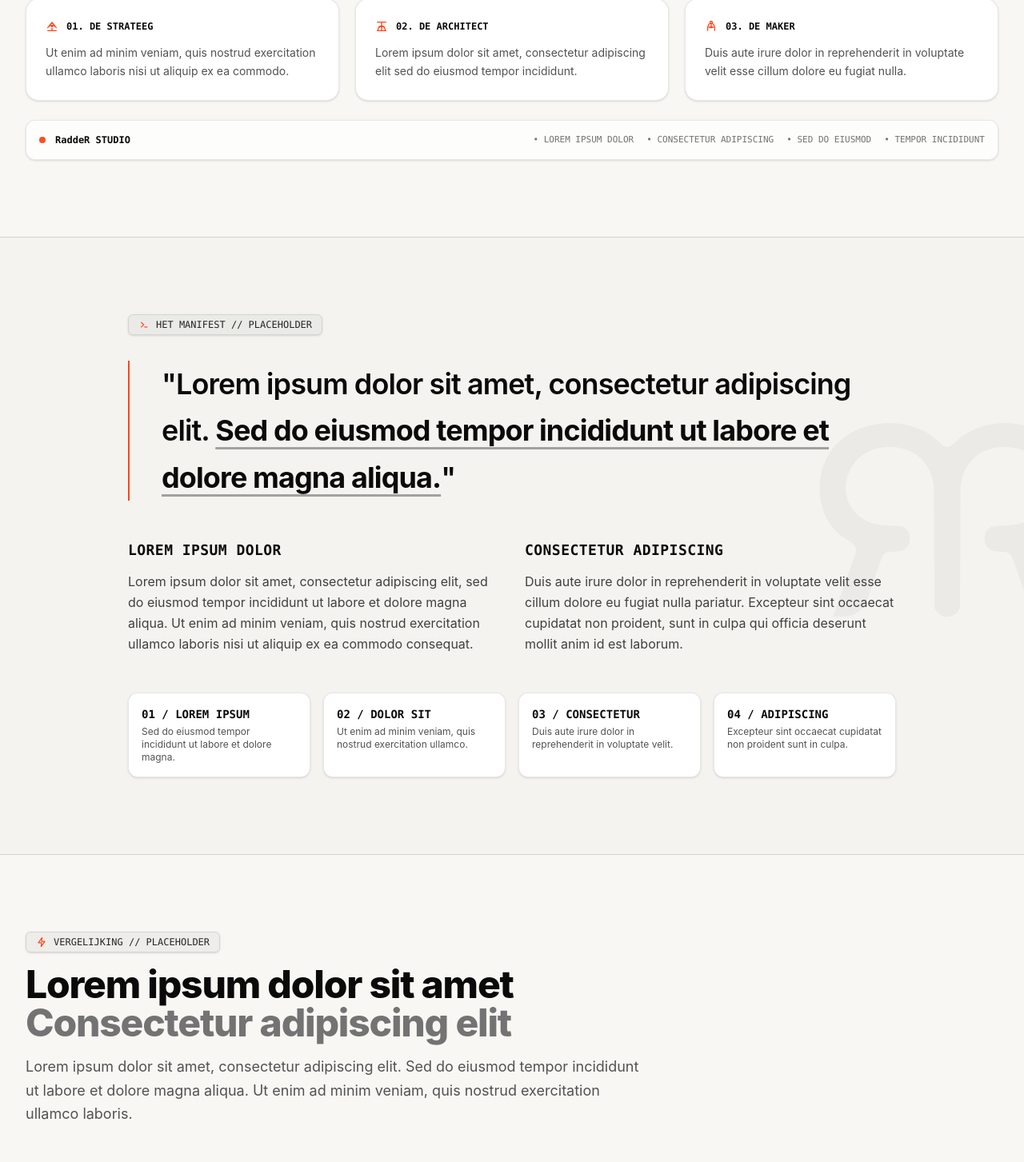
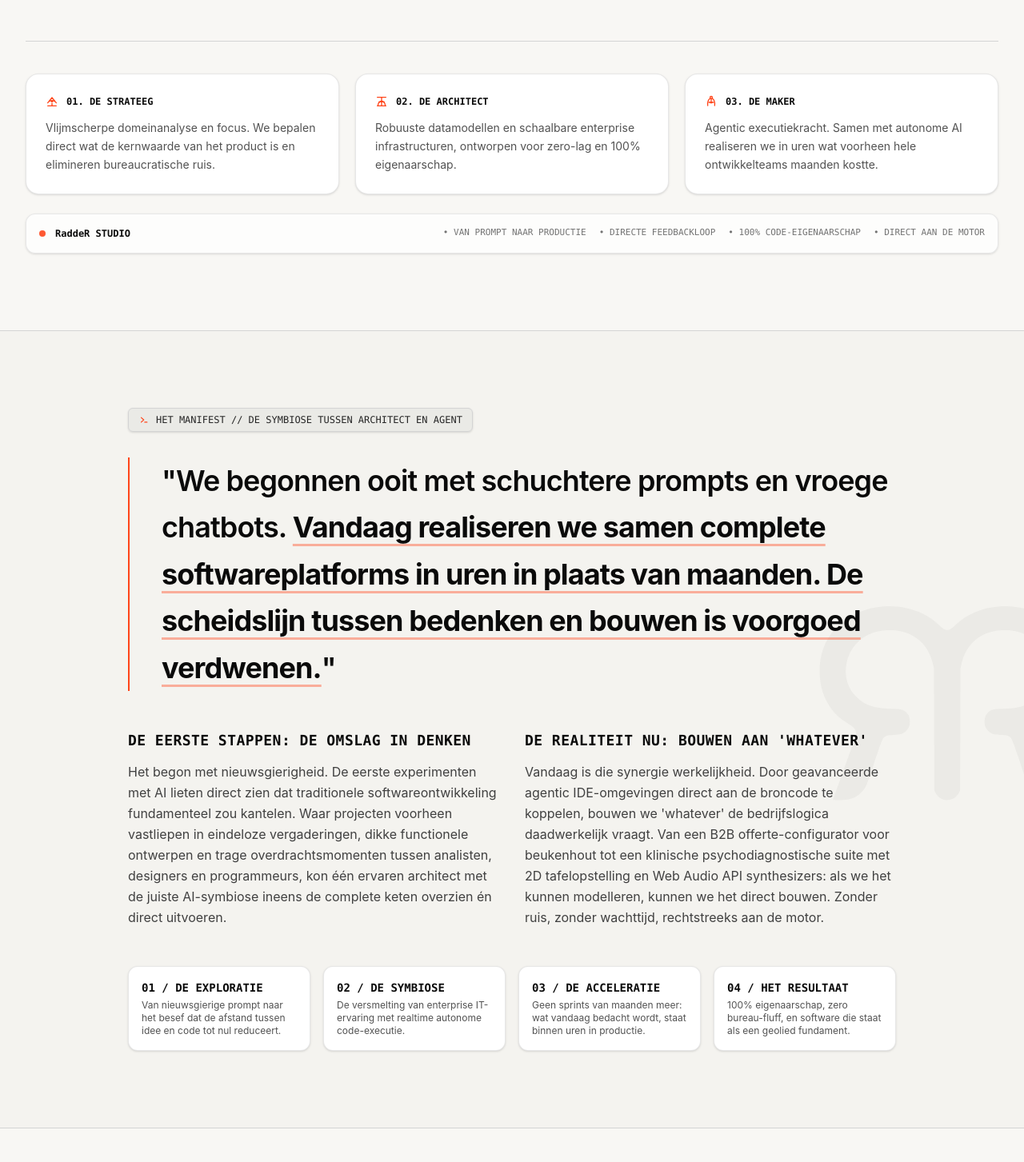
Before and after one commit to radder1972/emmer, a React (Vite) app: page / in a window 1280 px wide. Shown: the part 684-2137 px from the top of the page at 80% size. Built offline with nearby package versions, Linux system fonts and the light colour scheme.

Commit message:
feat(manifest): integrate authentic narrative on the journey from early AI prompts to agentic development of whatever

```diff
--- a/src/components/EngineVsWrapper.tsx
+++ b/src/components/EngineVsWrapper.tsx
@@ -13,16 +13,16 @@ export const EngineVsWrapper: React.FC = () => {
       <div className="max-w-7xl mx-auto px-4 sm:px-6 lg:px-8">
         {/* Section Header */}
         <div className="text-left max-w-3xl mb-12">
-          <div className="inline-flex items-center gap-2 px-3 py-1 rounded-md bg-black/[0.04] border border-neutral-300 text-neutral-800 text-xs font-mono mb-4 shadow-sm">
+          <div className="inline-flex items-center gap-2 px-3 py-1.5 rounded-md bg-black/[0.04] border border-neutral-300 text-neutral-800 text-xs font-mono mb-4 shadow-sm">
             <RadderIconZap size={14} strokeWidth={2} color="#ff451a" />
-            <span>VERGELIJKING // PLACEHOLDER</span>
+            <span>VERGELIJKING // HET FUNDAMENT</span>
           </div>
           <h2 className="text-3xl sm:text-4xl lg:text-5xl font-extrabold text-neutral-950 tracking-tight">
-            Lorem ipsum dolor sit amet <br />
-            <span className="text-neutral-500">Consectetur adipiscing elit</span>
+            De Motor versus Het Sausje: <br />
+            <span className="text-neutral-500">Waarom traditionele bureaus vastlopen.</span>
           </h2>
           <p className="mt-4 text-neutral-600 text-base sm:text-lg leading-relaxed">
-            Lorem ipsum dolor sit amet, consectetur adipiscing elit. Sed do eiusmod tempor incididunt ut labore et dolore magna aliqua. Ut enim ad minim veniam, quis nostrud exercitation ullamco laboris.
+            Klassieke bureaus verkopen uren, meetings en een mooie visuele schil over logge standaardsoftware. RaddeR bouwt direct aan de kern: vlijmscherpe domeinlogica, schaalbare architectuur en 100% eigenaarschap.
           </p>
         </div>
 
--- a/src/components/Hero.tsx
+++ b/src/components/Hero.tsx
@@ -33,18 +33,18 @@ export const Hero: React.FC<HeroProps> = ({ onOpenContact, onExploreCases }) =>
           <div className="relative z-10 max-w-4xl text-left">
             <div className="inline-flex items-center gap-2 px-3 py-1.5 rounded-md bg-black/[0.04] border border-neutral-300 text-neutral-800 text-xs font-mono shadow-sm mb-4">
               <RadderIconManifest size={14} strokeWidth={2} color="#ff451a" />
-              <span>HET MANIFEST // PLACEHOLDER</span>
+              <span>HET MANIFEST // ONZE REIS IN CODE</span>
             </div>
 
             <h1 className="text-4xl sm:text-5xl lg:text-6xl font-extrabold tracking-tight text-neutral-950 leading-[1.08]">
-              Lorem ipsum dolor sit amet, <br />
+              Van de eerste AI-stappen <br />
               <span className="text-neutral-600">
-                consectetur adipiscing elit.
+                tot de snelle development van whatever.
               </span>
             </h1>
 
             <p className="mt-4 text-base sm:text-lg text-neutral-600 max-w-2xl font-normal leading-relaxed">
-              Sed do eiusmod tempor incididunt ut labore et dolore magna aliqua. Ut enim ad minim veniam, quis nostrud exercitation ullamco laboris nisi ut aliquip ex ea commodo consequat.
+              Wat begon met nieuwsgierige prompts en vroege experimenten, is geëvolueerd tot een ongekende symbiose tussen menselijke architectuur en agentic IDE-kracht. We bouwen niet met trage overdrachtslagen, maar vangen strategie, datamodellen en code in één directe creatiestroom.
             </p>
 
             {/* Quick Action CTAs */}
@@ -86,7 +86,7 @@ export const Hero: React.FC<HeroProps> = ({ onOpenContact, onExploreCases }) =>
               <span>01. DE STRATEEG</span>
             </div>
             <p className="text-sm text-neutral-600 leading-relaxed">
-              Ut enim ad minim veniam, quis nostrud exercitation ullamco laboris nisi ut aliquip ex ea commodo.
+              Vlijmscherpe domeinanalyse en focus. We bepalen direct wat de kernwaarde van het product is en elimineren bureaucratische ruis.
             </p>
           </div>
 
@@ -96,7 +96,7 @@ export const Hero: React.FC<HeroProps> = ({ onOpenContact, onExploreCases }) =>
               <span>02. DE ARCHITECT</span>
             </div>
             <p className="text-sm text-neutral-600 leading-relaxed">
-              Lorem ipsum dolor sit amet, consectetur adipiscing elit sed do eiusmod tempor incididunt.
+              Robuuste datamodellen en schaalbare enterprise infrastructuren, ontworpen voor zero-lag en 100% eigenaarschap.
             </p>
           </div>
 
@@ -106,7 +106,7 @@ export const Hero: React.FC<HeroProps> = ({ onOpenContact, onExploreCases }) =>
               <span>03. DE MAKER</span>
             </div>
             <p className="text-sm text-neutral-600 leading-relaxed">
-              Duis aute irure dolor in reprehenderit in voluptate velit esse cillum dolore eu fugiat nulla.
+              Agentic executiekracht. Samen met autonome AI realiseren we in uren wat voorheen hele ontwikkelteams maanden kostte.
             </p>
           </div>
         </div>
@@ -117,11 +117,11 @@ export const Hero: React.FC<HeroProps> = ({ onOpenContact, onExploreCases }) =>
             <span className="w-2 h-2 rounded-full bg-[#ff451a] animate-pulse"></span>
             <span className="text-neutral-950 font-semibold">RaddeR STUDIO</span>
           </div>
-          <div className="flex flex-wrap gap-4 text-[11px] text-neutral-500">
-            <span>• LOREM IPSUM DOLOR</span>
-            <span>• CONSECTETUR ADIPISCING</span>
-            <span>• SED DO EIUSMOD</span>
-            <span>• TEMPOR INCIDIDUNT</span>
+          <div className="flex flex-wrap gap-4 text-[11px] text-neutral-500 font-mono">
+            <span>• VAN PROMPT NAAR PRODUCTIE</span>
+            <span>• DIRECTE FEEDBACKLOOP</span>
+            <span>• 100% CODE-EIGENAARSCHAP</span>
+            <span>• DIRECT AAN DE MOTOR</span>
           </div>
         </div>
       </div>
--- a/src/components/Manifesto.tsx
+++ b/src/components/Manifesto.tsx
@@ -12,17 +12,17 @@ export const Manifesto: React.FC = () => {
 
       <div className="max-w-5xl mx-auto px-4 sm:px-6 lg:px-8 text-left relative z-10">
         {/* Badge */}
-        <div className="inline-flex items-center gap-2 px-3 py-1 rounded-md bg-black/[0.04] border border-neutral-300 text-neutral-800 text-xs font-mono mb-8 shadow-sm">
+        <div className="inline-flex items-center gap-2 px-3 py-1.5 rounded-md bg-black/[0.04] border border-neutral-300 text-neutral-800 text-xs font-mono mb-8 shadow-sm">
           <RadderIconTerminal size={14} strokeWidth={2} color="#ff451a" />
-          <span>HET MANIFEST // PLACEHOLDER</span>
+          <span>HET MANIFEST // DE SYMBIOSE TUSSEN ARCHITECT EN AGENT</span>
         </div>
 
         {/* Big quote statement */}
         <div className="relative pl-6 sm:pl-10 border-l-2 border-[#ff451a] mb-12">
           <p className="text-2xl sm:text-3xl lg:text-4xl font-semibold text-neutral-950 leading-relaxed tracking-tight">
-            "Lorem ipsum dolor sit amet, consectetur adipiscing elit.{' '}
-            <span className="text-neutral-950 font-bold underline decoration-neutral-400 underline-offset-8">
-              Sed do eiusmod tempor incididunt ut labore et dolore magna aliqua.
+            "We begonnen ooit met schuchtere prompts en vroege chatbots.{' '}
+            <span className="text-neutral-950 font-bold underline decoration-[#ff451a]/40 underline-offset-8">
+              Vandaag realiseren we samen complete softwareplatforms in uren in plaats van maanden. De scheidslijn tussen bedenken en bouwen is voorgoed verdwenen.
             </span>"
           </p>
         </div>
@@ -31,40 +31,40 @@ export const Manifesto: React.FC = () => {
         <div className="grid grid-cols-1 md:grid-cols-2 gap-8 text-neutral-700 text-base leading-relaxed">
           <div className="space-y-3">
             <h3 className="text-lg font-bold text-neutral-950 font-mono uppercase tracking-wide">
-              Lorem Ipsum Dolor
+              De Eerste Stappen: De Omslag in Denken
             </h3>
             <p>
-              Lorem ipsum dolor sit amet, consectetur adipiscing elit, sed do eiusmod tempor incididunt ut labore et dolore magna aliqua. Ut enim ad minim veniam, quis nostrud exercitation ullamco laboris nisi ut aliquip ex ea commodo consequat.
+              Het begon met nieuwsgierigheid. De eerste experimenten met AI lieten direct zien dat traditionele softwareontwikkeling fundamenteel zou kantelen. Waar projecten voorheen vastliepen in eindeloze vergaderingen, dikke functionele ontwerpen en trage overdrachtsmomenten tussen analisten, designers en programmeurs, kon één ervaren architect met de juiste AI-symbiose ineens de complete keten overzien én direct uitvoeren.
             </p>
           </div>
 
           <div className="space-y-3">
             <h3 className="text-lg font-bold text-neutral-950 font-mono uppercase tracking-wide">
-              Consectetur Adipiscing
+              De Realiteit Nu: Bouwen aan 'Whatever'
             </h3>
             <p>
-              Duis aute irure dolor in reprehenderit in voluptate velit esse cillum dolore eu fugiat nulla pariatur. Excepteur sint occaecat cupidatat non proident, sunt in culpa qui officia deserunt mollit anim id est laborum.
+              Vandaag is die synergie werkelijkheid. Door geavanceerde agentic IDE-omgevingen direct aan de broncode te koppelen, bouwen we 'whatever' de bedrijfslogica daadwerkelijk vraagt. Van een B2B offerte-configurator voor beukenhout tot een klinische psychodiagnostische suite met 2D tafelopstelling en Web Audio API synthesizers: als we het kunnen modelleren, kunnen we het direct bouwen. Zonder ruis, zonder wachttijd, rechtstreeks aan de motor.
             </p>
           </div>
         </div>
 
-        {/* 4 Truths Callout Grid */}
+        {/* 4 Milestones / Truths Grid */}
         <div className="mt-12 grid grid-cols-1 sm:grid-cols-2 lg:grid-cols-4 gap-4">
           <div className="p-4 rounded-xl bg-white border border-neutral-200/90 shadow-sm">
-            <div className="text-neutral-950 font-mono text-sm font-bold mb-1">01 / LOREM IPSUM</div>
-            <p className="text-xs text-neutral-600">Sed do eiusmod tempor incididunt ut labore et dolore magna.</p>
+            <div className="text-neutral-950 font-mono text-sm font-bold mb-1">01 / DE EXPLORATIE</div>
+            <p className="text-xs text-neutral-600">Van nieuwsgierige prompt naar het besef dat de afstand tussen idee en code tot nul reduceert.</p>
           </div>
           <div className="p-4 rounded-xl bg-white border border-neutral-200/90 shadow-sm">
-            <div className="text-neutral-950 font-mono text-sm font-bold mb-1">02 / DOLOR SIT</div>
-            <p className="text-xs text-neutral-600">Ut enim ad minim veniam, quis nostrud exercitation ullamco.</p>
+            <div className="text-neutral-950 font-mono text-sm font-bold mb-1">02 / DE SYMBIOSE</div>
+            <p className="text-xs text-neutral-600">De versmelting van enterprise IT-ervaring met realtime autonome code-executie.</p>
           </div>
           <div className="p-4 rounded-xl bg-white border border-neutral-200/90 shadow-sm">
-            <div className="text-neutral-950 font-mono text-sm font-bold mb-1">03 / CONSECTETUR</div>
-            <p className="text-xs text-neutral-600">Duis aute irure dolor in reprehenderit in voluptate velit.</p>
+            <div className="text-neutral-950 font-mono text-sm font-bold mb-1">03 / DE ACCELERATIE</div>
+            <p className="text-xs text-neutral-600">Geen sprints van maanden meer: wat vandaag bedacht wordt, staat binnen uren in productie.</p>
           </div>
           <div className="p-4 rounded-xl bg-white border border-neutral-200/90 shadow-sm">
-            <div className="text-neutral-950 font-mono text-sm font-bold mb-1">04 / ADIPISCING</div>
-            <p className="text-xs text-neutral-600">Excepteur sint occaecat cupidatat non proident sunt in culpa.</p>
+            <div className="text-neutral-950 font-mono text-sm font-bold mb-1">04 / HET RESULTAAT</div>
+            <p className="text-xs text-neutral-600">100% eigenaarschap, zero bureau-fluff, en software die staat als een geolied fundament.</p>
           </div>
         </div>
       </div>
--- a/src/data/projects.ts
+++ b/src/data/projects.ts
@@ -287,59 +287,59 @@ export const PHILOSOPHY_PILLARS = [
 
 export const ENGINE_COMPARISONS = [
   {
-    category: 'Domein Alpha',
+    category: 'B2B Configuratoren & Maakindustrie',
     standardBureau: {
-      title: 'Standaard Aanpak',
+      title: 'Standaard Marketingbureau',
       items: [
-        'Lorem ipsum dolor sit amet consectetur',
-        'Sed do eiusmod tempor incididunt ut labore',
-        'Ut enim ad minim veniam quis nostrud',
+        'Wekenlange vergadersessies en trage functionele ontwerpen',
+        'Statische PDF-catalogus met handmatige e-mailopvolging die dagen kost',
+        'Fragiele plugins bovenop generieke e-commerce templates',
       ],
     },
     mrEngine: {
-      title: 'RaddeR Aanpak',
+      title: 'RaddeR Architectuur',
       items: [
-        'Duis aute irure dolor in reprehenderit in voluptate',
-        'Excepteur sint occaecat cupidatat non proident',
-        'Sunt in culpa qui officia deserunt mollit anim',
+        'Realtime parametrische rekenmotor met maattolerantie-validatie',
+        'Directe offerte-calculatie en foutloze productiedata-dispatch in seconden',
+        'High-performance Next.js architectuur met 100% code-eigenaarschap',
       ],
     },
   },
   {
-    category: 'Domein Beta',
+    category: 'HealthTech & Zorgapplicaties',
     standardBureau: {
-      title: 'Standaard Aanpak',
+      title: 'Standaard Marketingbureau',
       items: [
-        'Temporibus autem quibusdam et aut officiis',
-        'Debitis aut rerum necessitatibus saepe eveniet',
-        'Ut et voluptates repudiandae sint et molestiae',
+        'Generieke formulier-plugins zonder begrip van klinische protocollen',
+        'Papieren vragenlijsten en fysieke opstellingen blijven handmatig werk',
+        'Privacy-risico’s door overbodige externe trackers en server-opslag',
       ],
     },
     mrEngine: {
-      title: 'RaddeR Aanpak',
+      title: 'RaddeR Architectuur',
       items: [
-        'Itaque earum rerum hic tenetur a sapiente delectus',
-        'Ut aut reiciendis voluptatibus maiores alias consequatur',
-        'Perferendis doloribus asperiores repellat labore et dolore',
+        'Interactief 2D werkbord voor live therapeutische tafelopstellingen',
+        'Geautomatiseerde normering en scoring van gevalideerde vragenlijsten (YSQ/SMI)',
+        'Client-side privacy architectuur conform medische richtlijnen',
       ],
     },
   },
   {
-    category: 'Domein Gamma',
+    category: 'Lokale Dominantie & Performance',
     standardBureau: {
-      title: 'Standaard Aanpak',
+      title: 'Standaard Marketingbureau',
       items: [
-        'Nemo enim ipsam voluptatem quia voluptas',
-        'Sit aspernatur aut odit aut fugit sed quia',
-        'Consequuntur magni dolores eos qui ratione',
+        'Zware templates vol logge plugins en mobiele laadtijden boven 3 seconden',
+        'Oppervlakkige SEO-zoekwoorddumping zonder semantische datastructuur',
+        'Complexe formulieren en pop-ups die senioren en bezoekers afschrikken',
       ],
     },
     mrEngine: {
-      title: 'RaddeR Aanpak',
+      title: 'RaddeR Architectuur',
       items: [
-        'Neque porro quisquam est qui dolorem ipsum quia dolor',
-        'Sit amet consectetur adipisci velit sed quia non numquam',
-        'Eius modi tempora incidunt ut labore et dolore magnam',
+        'Sub-300ms laadtijd met 100/100 Core Web Vitals op mobiel en desktop',
+        'Diepe Schema.org LocalBusiness entiteiten voor #1 Google Maps posities',
+        'Frictieloze, toegankelijke conversietrechter voor afspraken en advies',
       ],
     },
   },
--- a/src/pages/ManifestPage.tsx
+++ b/src/pages/ManifestPage.tsx
@@ -34,10 +34,10 @@ export const ManifestPage: React.FC<ManifestPageProps> = ({
         <div className="max-w-4xl mx-auto px-4 sm:px-6 lg:px-8 flex flex-col sm:flex-row items-center justify-between gap-6">
           <div className="text-left">
             <h3 className="text-xl sm:text-2xl font-bold text-neutral-950 tracking-tight">
-              Lorem ipsum dolor sit amet consectetur?
+              Klaar om direct te bouwen aan de motor?
             </h3>
             <p className="text-sm text-neutral-600 mt-1">
-              Sed do eiusmod tempor incididunt ut labore et dolore magna aliqua.
+              Bekijk onze geselecteerde productiecases of ontmoet de maker achter RaddeR.
             </p>
           </div>
           <div className="flex items-center gap-3">
```
